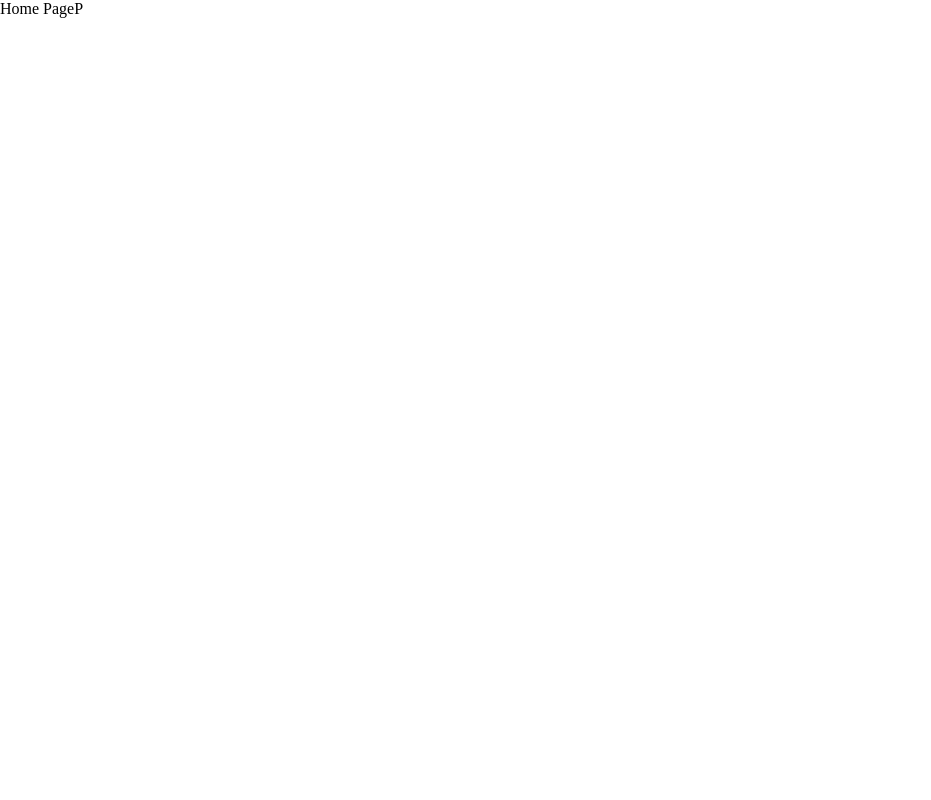
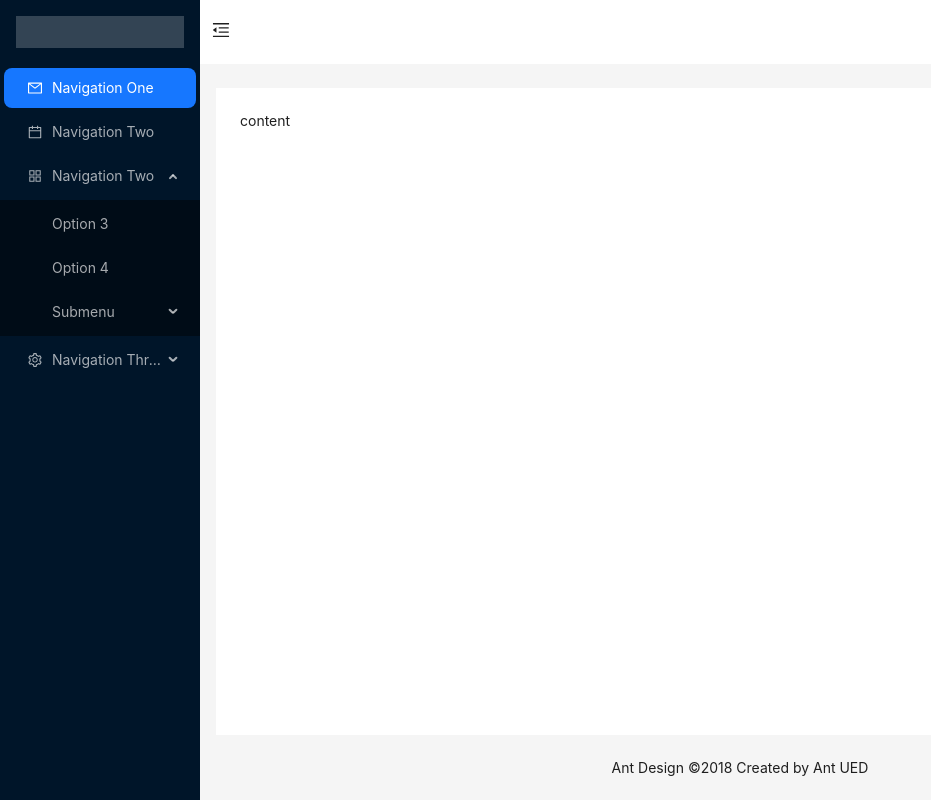
Before and after one commit to ukritfongsomboon/vue3-vite-guide, a Vue app: page /home in a window 1280 px wide. Shown: the whole page, without its empty margins (0-931 px from the left). Built offline with nearby package versions, Linux system fonts and the light colour scheme.

Commit message:
first commit

```diff
--- /dev/null
+++ b/src/repositories/storage.ts
@@ -0,0 +1,9 @@
+interface storage {
+    Get(key: string): Promise<string | null>
+    Set(key: string, value: string): Promise<any>
+    Remove(key: string): Promise<any>
+    Clear(): Promise<any>
+    // IsExiste(key: string): Promise<boolean>
+}
+
+export type { storage }
--- /dev/null
+++ b/src/repositories/storageLS.ts
@@ -0,0 +1,22 @@
+import { storage } from '@/repositories/storage'
+
+class StorageLocalStorageRepo implements storage {
+    public async Get(key: string): Promise<string | null> {
+        return localStorage.getItem(key)
+    }
+
+    public async Set(key: string, value: string) {
+        localStorage.setItem(key, value)
+    }
+
+    public async Remove(key: string) {
+        localStorage.removeItem(key)
+    }
+
+    public async Clear() {
+        localStorage.clear()
+    }
+}
+
+const useStorageLSRepo = new StorageLocalStorageRepo()
+export default useStorageLSRepo
--- a/src/repositories/user.ts
+++ b/src/repositories/user.ts
@@ -1,4 +1,4 @@
-import { error } from '@/utils/error'
+import { customError } from '@/utils/error'
 interface userSigninModel {
     username: string
     password: string
@@ -8,7 +8,7 @@ export type { userSigninModel }
 
 // TODO ---------------------------------
 interface userRepo {
-    SignInAPI(payload: userSigninModel): Promise<[error, string]>
+    SignInAPI(payload: userSigninModel): Promise<[customError, any]>
 }
 
 export default userRepo
--- a/src/repositories/userAPI.ts
+++ b/src/repositories/userAPI.ts
@@ -1,11 +1,11 @@
 import userRepo from '@/repositories/user'
 import { userSigninModel } from '@/repositories/user'
-import { error, localError } from '@/utils/error'
+import { error, customError } from '@/utils/error'
 
 class UserRepo implements userRepo {
-    public async SignInAPI(payload: userSigninModel): Promise<[localError, string]> {
-        if (payload.username == 'admin' && payload.password == '1234') return [error.Error('signin fail'), '']
-        else return [error.None(), '']
+    public async SignInAPI(payload: userSigninModel): Promise<[customError, any]> {
+        if (payload.username == 'admin' && payload.password == '1234') return [error.None(), { accesstoken: 'qwerty1234567890' }]
+        else return [error.Error('signin fail'), '']
     }
 }
 
--- a/src/routers/index.ts
+++ b/src/routers/index.ts
@@ -10,9 +10,9 @@ import landingPage from '@/views/landinfPage/index.vue'
 // Each route should map to a component.
 // We'll talk about nested routes later.
 const routes = [
-    { path: '/', name: 'landingPage', component: landingPage },
-    { path: '/login', name: 'loginPage', component: loginPage },
-    { path: '/home', name: 'homePage', component: homePageIndex },
+    { path: '/', name: 'landingPage', component: landingPage, meta: { requiresAuth: false } },
+    { path: '/login', name: 'loginPage', component: loginPage, meta: { requiresAuth: false } },
+    { path: '/home', name: 'homePage', component: homePageIndex, meta: { requiresAuth: true } },
 ]
 
 // 3. Create the router instance and pass the `routes` option
--- a/src/services/user.ts
+++ b/src/services/user.ts
@@ -3,6 +3,7 @@ import { loginModel } from '@/models/loginModels'
 // NOTE Interface แสดงองประกอบของ UserSrv ที่สามารถใช้งานได้
 interface userSrv {
     SignIn(payload: loginModel): Promise<boolean>
+    SignOut():Promise<boolean>
     SignUp(): Promise<boolean>
 }
 
--- a/src/services/userSrv.ts
+++ b/src/services/userSrv.ts
@@ -2,6 +2,8 @@ import { loginModel } from '@/models/loginModels'
 import userSrv from '@/services/user'
 import userRepo from '@/repositories/user'
 import UserRepo from '@/repositories/userAPI'
+import storage from '@/repositories/storageLS'
+
 
 // NOTE นำ Interface มาส้างเป็น Class ที่มีองประกอบตาม Interface
 class UserSrv implements userSrv {
@@ -16,9 +18,22 @@ class UserSrv implements userSrv {
     // NOTE Method "signin" โดยจะมี Parameter เป็น Type "loginModel"
     // NOTE และจะ Return เป็น Type "Booleen"
     public async SignIn(payload: loginModel): Promise<boolean> {
+        // TODO Validate Data
+
+        // TODO Calling Repository
         const [err, val] = await this._userRepo.SignInAPI(payload)
         if (err.status) return false
-        else return true
+
+        // storage.Clear()
+        // NOTE SET Local Storage
+        storage.Set('accesstoken', val.accesstoken)
+        return true
+    }
+
+     // NOTE Method "signup"
+     public async SignOut(): Promise<boolean> {
+        storage.Clear()
+        return true
     }
 
     // NOTE Method "signup"
--- a/src/utils/error.ts
+++ b/src/utils/error.ts
@@ -1,15 +1,15 @@
 // NOTE สร้าง Interface Error Format ที่จะใช้สำหรับ Type Local Error
-interface localError extends Error {
+interface customError extends Error {
     status: boolean
     message: string
-    Error(msg: string): localError
-    None(): localError
+    Error(msg: string): customError
+    None(): customError
 }
 // NOTE Export Type Error
-export type { localError }
+export type { customError }
 
 // NOTE สร้าง Class ของ Error จาก Interface
-class e implements localError {
+class e implements customError {
     status: boolean
     message: string
     name: string
@@ -19,16 +19,16 @@ class e implements localError {
         this.name = ''
     }
 
-    public Error(msg: string): localError {
-        const e = <localError>{
+    public Error(msg: string): customError {
+        const e = <customError>{
             status: true,
             message: msg,
         }
         return e
     }
 
-    public None(): localError {
-        const e = <localError>{
+    public None(): customError {
+        const e = <customError>{
             status: false,
             message: '',
         }
--- a/src/views/homePage/index.vue
+++ b/src/views/homePage/index.vue
@@ -1,15 +1,144 @@
 <template>
-    <div>Home PageP</div>
+    <a-layout style="width: 100%; height: 100%">
+        <a-layout-sider
+            breakpoint="lg"
+            @collapse="onCollapse"
+            @breakpoint="onBreakpoint"
+            v-model:collapsed="collapsed"
+            co
+            :trigger="null"
+        >
+            <div class="logo" />
+
+            <!-- <a-menu
+                v-model:selectedKeys="selectedKeys"
+                theme="dark"
+                mode="inline"
+            >
+                <a-menu-item key="1">
+                    <user-outlined />
+                    <span class="nav-text">nav 1</span>
+                </a-menu-item>
+                <a-menu-item key="2">
+                    <video-camera-outlined />
+                    <span class="nav-text">nav 2</span>
+                </a-menu-item>
+                <a-menu-item key="3">
+                    <upload-outlined />
+                    <span class="nav-text">nav 3</span>
+                </a-menu-item>
+                <a-menu-item key="4">
+                    <user-outlined />
+                    <span class="nav-text">nav 4</span>
+                </a-menu-item>
+            </a-menu> -->
+            <a-menu
+                v-model:openKeys="state.openKeys"
+                v-model:selectedKeys="state.selectedKeys"
+
+                :mode="state.mode"
+                :items="items"
+                theme="dark"
+            ></a-menu>
+        </a-layout-sider>
+        <a-layout>
+            <a-layout-header :style="{ background: '#fff', padding: 0 }">
+                <menu-unfold-outlined
+                    v-if="collapsed"
+                    class="trigger"
+                    @click="() => (collapsed = !collapsed)"
+                />
+                <menu-fold-outlined
+                    v-else
+                    class="trigger"
+                    @click="() => (collapsed = !collapsed)"
+                />
+            </a-layout-header>
+            <a-layout-content :style="{ margin: '24px 16px 0' }">
+                <div :style="{ padding: '24px', background: '#fff', minHeight: '360px', height: '100%' }">content</div>
+            </a-layout-content>
+            <a-layout-footer style="text-align: center"> Ant Design ©2018 Created by Ant UED </a-layout-footer>
+        </a-layout>
+    </a-layout>
 </template>
+<script setup lang="ts">
+import { h, ref, reactive } from 'vue'
+import { UserOutlined, VideoCameraOutlined, UploadOutlined, MenuUnfoldOutlined, MenuFoldOutlined } from '@ant-design/icons-vue'
 
-<script lang="ts">
-import { defineComponent } from 'vue'
+const onCollapse = (collapsed: any, type: any) => {
+    console.log(collapsed, type)
+}
+const onBreakpoint = (broken: any) => {
+    console.log(broken)
+}
+// const selectedKeys = ref(['4'])
+const collapsed = ref<boolean>(false)
 
-export default defineComponent({
-    setup() {
-        return {}
-    },
-})
+import { MailOutlined, CalendarOutlined, AppstoreOutlined, SettingOutlined } from '@ant-design/icons-vue'
+import type { MenuMode, MenuTheme } from 'ant-design-vue';
+import { ItemType } from 'ant-design-vue'
+
+const state = reactive({
+  mode: 'inline' as MenuMode,
+  theme: 'light' as MenuTheme,
+  selectedKeys: ['1'],
+  openKeys: ['sub1'],
+});
+
+function getItem(label: string, key: string, icon?: any, children?: ItemType[], type?: 'group'): ItemType {
+    return {
+        key,
+        icon,
+        children,
+        label,
+        type,
+    } as ItemType
+}
+
+const items: ItemType[] = reactive([
+    getItem('Navigation One', '1', h(MailOutlined)),
+    getItem('Navigation Two', '2', h(CalendarOutlined)),
+    getItem('Navigation Two', 'sub1', h(AppstoreOutlined), [
+        getItem('Option 3', '3'),
+        getItem('Option 4', '4'),
+        getItem('Submenu', 'sub1-2', null, [getItem('Option 5', '5'), getItem('Option 6', '6')]),
+    ]),
+    getItem('Navigation Three', 'sub2', h(SettingOutlined), [
+        getItem('Option 7', '7'),
+        getItem('Option 8', '8'),
+        getItem('Option 9', '9'),
+        getItem('Option 10', '10'),
+    ]),
+])
 </script>
+<style scoped>
+.logo {
+    height: 32px;
+    background: rgba(255, 255, 255, 0.2);
+    margin: 16px;
+}
 
-<style scoped></style>
+.trigger {
+    font-size: 18px;
+    line-height: 64px;
+    padding: 0 12px;
+    cursor: pointer;
+    transition: color 0.3s;
+}
+
+.trigger:hover {
+    color: #1890ff;
+}
+
+.site-layout-sub-header-background {
+    background: #fff;
+}
+
+.site-layout-background {
+    background: #fff;
+}
+
+[data-theme='dark'] .site-layout-sub-header-background {
+    background: #141414;
+}
+</style>
--- a/src/views/loginPage/index.vue
+++ b/src/views/loginPage/index.vue
@@ -67,7 +67,8 @@ import uBtn from '@/components/Button/index.vue'
 import uTextField from '@/components/Textfield/index.vue'
 import { loginModel } from '@/models/loginModels'
 import { useUserSrv } from '@/services/userSrv'
-import { ref, computed } from 'vue'
+import { ref ,computed} from 'vue'
+import { useRouter, useRoute } from 'vue-router'
 
 export default {
     components: {
@@ -76,6 +77,9 @@ export default {
     },
     setup() {
         const title = ref('Hello world')
+        const router = useRouter()
+        const route = useRoute()
+        console.log(route)
 
         // NOTE สร้างตัวแปรแบบ side effect ด้วย Interface
         const loginModel = ref<loginModel>({
@@ -85,7 +89,7 @@ export default {
 
         async function onClikSignIn() {
             const x = await useUserSrv.SignIn(loginModel.value)
-            console.log('handler-->', x)
+            if (x) router.push({ name: 'homePage' })
         }
 
         const disabled = computed(() => {
```
Also changed, not shown: src/repositories/storageCK.ts (added).
